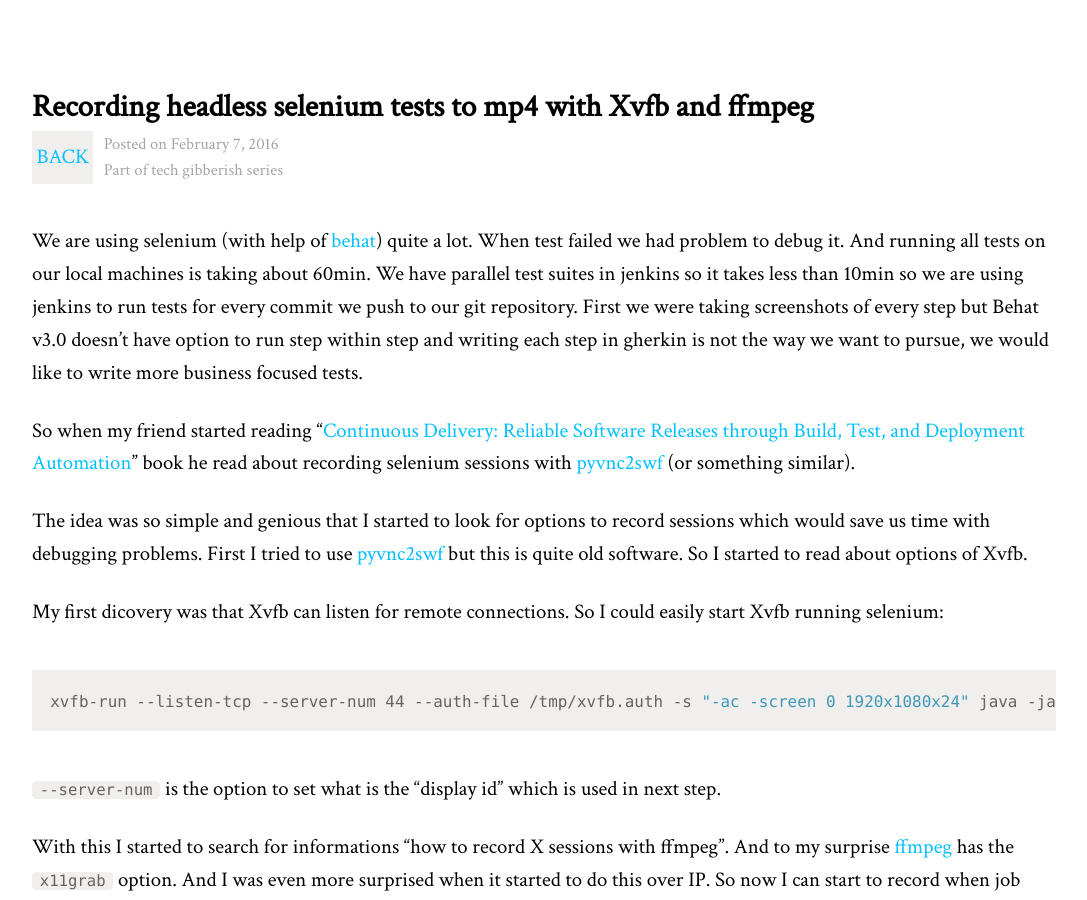
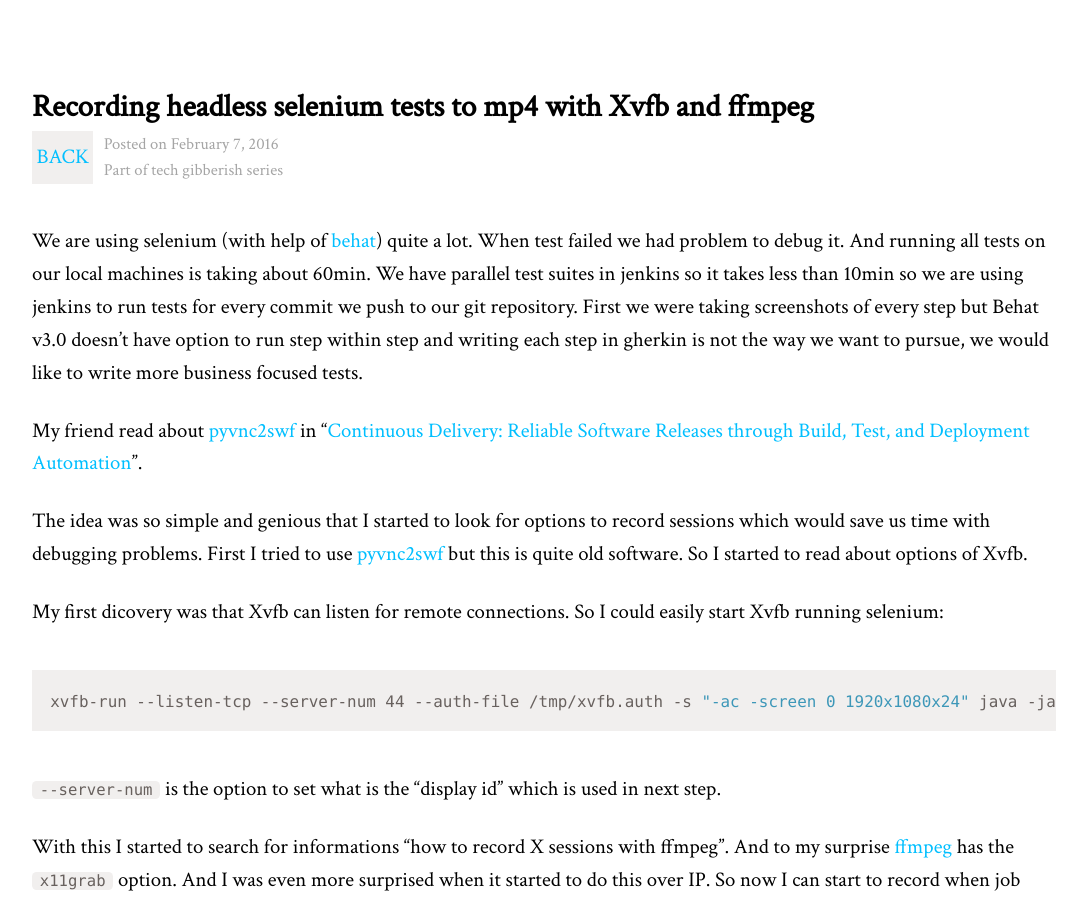
Before and after one commit to afterdesign/afterdesign.net, a Jekyll site: the page built from _posts/2016-02-07-recording-headless-selenium-tests-to-mp4.md, in a window 1280 px wide and 900 px high. Shown: the whole window, without its empty margins (96-1183 px from the left). Built offline with Jekyll 4.4.1, drawn with Linux system fonts in a browser that asks for light colours.

Commit message:
Rewrite sentence

```diff
--- a/_posts/2016-02-07-recording-headless-selenium-tests-to-mp4.md
+++ b/_posts/2016-02-07-recording-headless-selenium-tests-to-mp4.md
@@ -9,7 +9,7 @@ We are using selenium (with help of [behat](http://docs.behat.org/en/v3.0/)) qui
 When test failed we had problem to debug it. And running all tests on our local machines is taking about 60min. We have parallel test suites in jenkins so it takes less than 10min so we are using jenkins to run tests for every commit we push to our git repository.
 First we were taking screenshots of every step but Behat v3.0 doesn't have option to run step within step and writing each step in gherkin is not the way we want to pursue, we would like to write more business focused tests.
 
-So when my friend started reading "[Continuous Delivery: Reliable Software Releases through Build, Test, and Deployment Automation](http://www.amazon.com/Continuous-Delivery-Deployment-Automation-Addison-Wesley/dp/0321601912)" book he read about recording selenium sessions with [pyvnc2swf](http://www.unixuser.org/~euske/vnc2swf/pyvnc2swf.html) (or something similar).
+My friend read about [pyvnc2swf](http://www.unixuser.org/~euske/vnc2swf/pyvnc2swf.html) in "[Continuous Delivery: Reliable Software Releases through Build, Test, and Deployment Automation](http://www.amazon.com/Continuous-Delivery-Deployment-Automation-Addison-Wesley/dp/0321601912)".
 
 The idea was so simple and genious that I started to look for options to record sessions which would save us time with debugging problems.
 First I tried to use [pyvnc2swf](http://www.unixuser.org/~euske/vnc2swf/pyvnc2swf.html) but this is quite old software. So I started to read about options of Xvfb.
```
